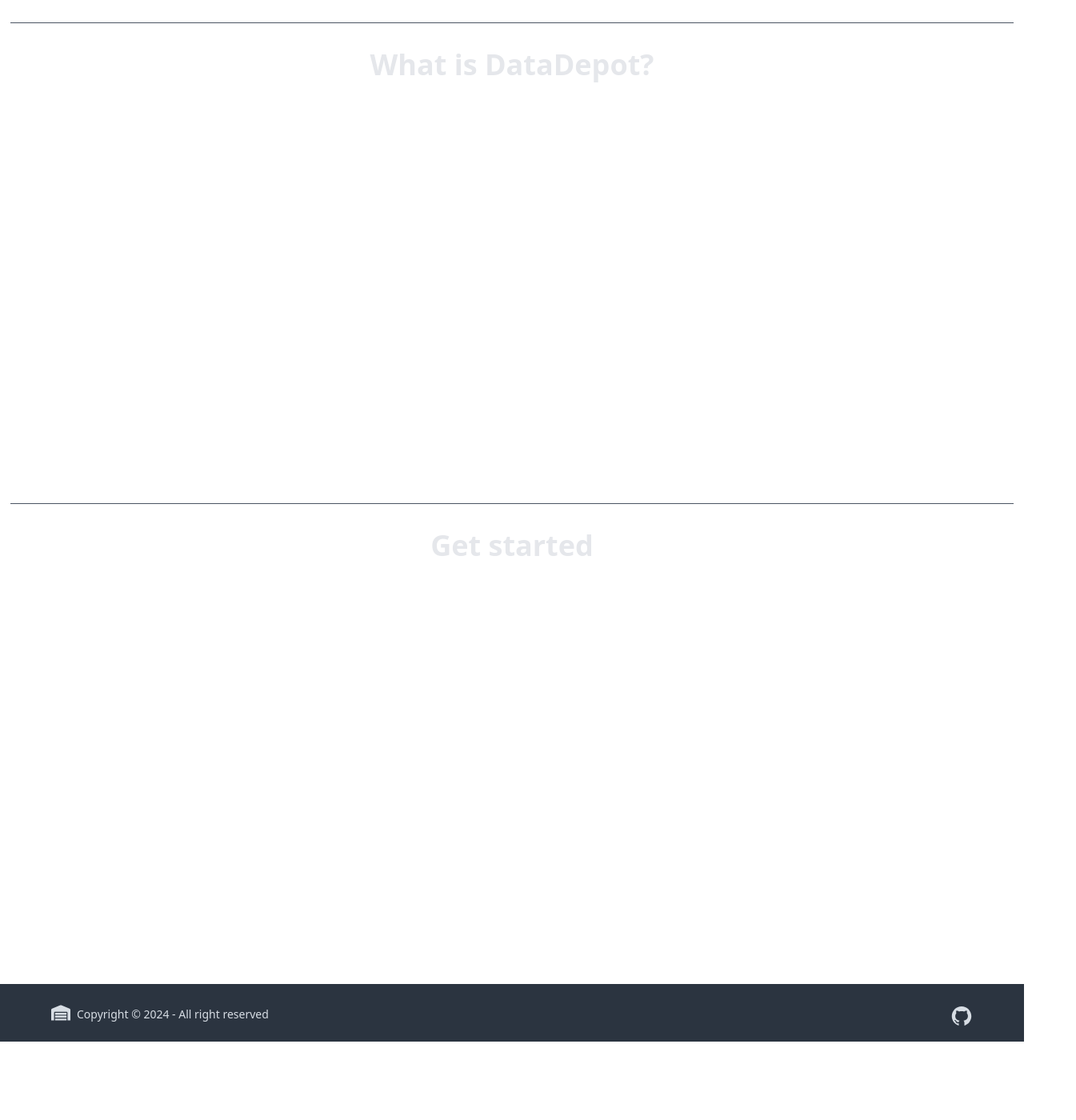
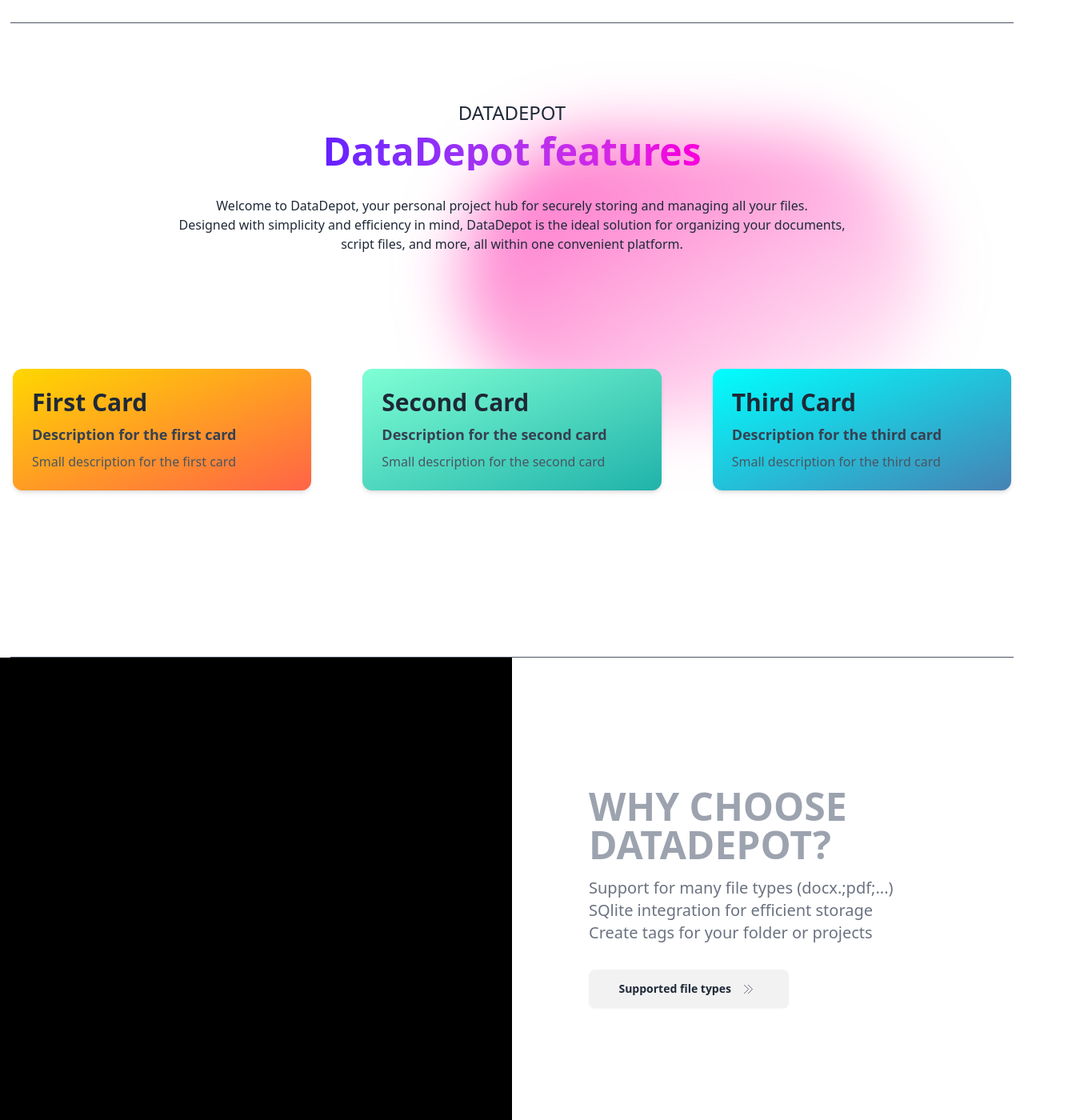
Before and after one commit to OndrejLosensky/DataDepot, a Next.js app: page / in a window 1280 px wide. Shown: the part 840-2240 px from the top of the page at 80% size, 1345 px wide, since content can reach past the window. Before the commit the page ends 2142 px from the top, so only its background shows below. Built offline with nearby package versions, Linux system fonts and the light colour scheme.

Commit message:
home/sections styling with components

```diff
--- a/components/Navbar.jsx
+++ b/components/Navbar.jsx
@@ -1,9 +1,10 @@
-import React from 'react';
+import React, { useState } from 'react';
 import Link from 'next/link';
 import LogoDark from './layout/LogoDark';
 import LogoLight from './layout/LogoLight';
 
 const Navbar = () => {
+  const [scrolled, isScrolled] = useState(false);
 
   const scrollToTop = () => {
     window.scrollTo({
@@ -13,7 +14,7 @@ const Navbar = () => {
   };
 
   return (
-    <div className="navbar bg-base-300 sticky top-0">
+    <div className="navbar bg-base-300 opacity-95 sticky top-0">
       <div className="navbar-start ml-4 hover:cursor-pointer" onClick={scrollToTop}>
         <LogoLight/>
         <h2 className='text-2xl pt-2 text-gray-200'> DataDepot </h2>
--- /dev/null
+++ b/components/home/About.jsx
@@ -0,0 +1,18 @@
+import React from 'react'
+
+const WhyChoose = () => {
+  return (
+    <div className='max-w-screen h-[600px] flex flex-row'>
+      <div className='w-1/2 flex flex-col justify-center'>
+          <h2 className='text-5xl text-gray-400 uppercase font-bold text-center pb-4'>
+            Get started
+          </h2>
+      </div>
+      <div className='w-1/2  bg-black'>
+
+      </div>
+    </div>
+  )
+}
+
+export default WhyChoose
--- a/components/home/GetStarted.jsx
+++ /dev/null
@@ -1,11 +0,0 @@
-import React from 'react'
-
-const GetStarted = () => {
-  return (
-    <div className='max-w-screen h-[600px]'>
-        <h2 className='font-semibold text-4xl text-gray-200 text-center pt-8'> Get started</h2>
-    </div>
-  )
-}
-
-export default GetStarted
--- a/components/home/Hero.jsx
+++ b/components/home/Hero.jsx
@@ -4,7 +4,7 @@ const Hero = () => {
         <div className='min-h-screen max-w-screen flex'>
           <div className='w-1/2 flex flex-col justify-center items-start ml-8 px-28 py-0'>
 
-          <div class="flex place-items-center relative before:absolute before:h-[600px] before:w-full sm:before:w-[580px] before:-translate-x-1/3 before:rounded-full before:bg-gradient-to-br before:from-custom-pink before:to-transparent before:blur-2xl before:content-[''] after:absolute after:-z-20 after:h-[180px] after:w-full sm:after:w-[240px] after:translate-x-1/3 after:bg-gradient-conic after:from-custom-purple after:via-custom-indigo after:blur-3xl after:content-[''] before:dark:bg-gradient-to-br before:dark:from-transparent before:dark:to-custom-purple before:dark:opacity-20 after:dark:from-custom-blue after:dark:via-[#4f01a9] after:dark:opacity-100 before:lg:h-[360px] z-[-1]">
+          <div class="flex place-items-center relative before:absolute before:h-[600px] before:w-full sm:before:w-[580px] before:-translate-x-[150px] before:-translate-y-[10px]  before:rounded-full before:bg-gradient-to-br before:from-custom-pink before:to-transparent before:blur-2xl before:content-[''] after:absolute after:-z-20 after:h-[180px] after:w-full sm:after:w-[240px] after:translate-x-1/3 after:bg-gradient-conic after:from-custom-purple after:via-custom-indigo after:blur-3xl after:content-[''] before:dark:bg-gradient-to-br before:dark:from-transparent before:dark:to-custom-purple before:dark:opacity-20 after:dark:from-custom-blue after:dark:via-[#4f01a9] after:dark:opacity-100 before:lg:h-[360px] z-[-1]">
             <h2 className='text-5xl font-semibold bg-gradient-to-r from-blue-500 via-purple-500 to-pink-500 text-transparent bg-clip-text shadow-glow'>
               Welcome to DataDepot
             </h2>
@@ -27,6 +27,9 @@ const Hero = () => {
             </button>
           </div>
 
+          <div class="flex place-items-center relative mr-32 mt-64 before:absolute before:h-[400px] before:w-full sm:before:w-[380px] before:translate-x-[450px] before:translate-y-[-350px] before:rounded-full before:bg-gradient-to-br before:from-warning before:to-transparent before:blur-2xl before:content-[''] after:absolute after:-z-20 after:h-[180px] after:w-full sm:after:w-[240px] after:translate-x-1/3 after:bg-gradient-conic after:from-secondary after:via-success after:blur-3xl after:content-[''] before:dark:bg-gradient-to-br before:dark:from-transparent before:dark:to-primary before:dark:opacity-20 after:dark:from-green-600 after:dark:via-green-400 after:dark:opacity-100 before:lg:h-[300px] z-[-1]"></div>
+
+
           <div className='w-1/2 flex flex-col justify-center items-end'>
             <div className="mockup-code shadow-xl rounded-none bg-base-300">
               <pre className='pl-6 pt-16' data-prefix="~/Desktop">
--- a/components/home/WhatIs.jsx
+++ b/components/home/WhatIs.jsx
@@ -1,10 +1,29 @@
 import React from 'react'
+import SectionTitle from '../layout/SectionTitle'
+import FeaturesCardsContainer from '../layout/FeaturesCard'
 
 const WhatIs = () => {
   return (
     <section>
-        <div className='max-w-screen h-[600px]'>
-            <h2 className='font-semibold text-4xl text-gray-200 text-center pt-8'> What is DataDepot?</h2>
+        <div className='max-w-screen max-h-screen py-24'>
+            <SectionTitle name="DataDepot"/>
+            <div className="w-2/4 mx-auto text-center font-bold">
+              <p className="text-5xl bg-gradient-to-r from-primary to-secondary text-transparent bg-clip-text">
+                DataDepot features
+              </p>
+            </div>
+            <div>
+              <p className='text-center pt-8'>
+                Welcome to DataDepot, your personal project hub for securely storing and managing all your files. <br />
+                Designed with simplicity and efficiency in mind, DataDepot is the ideal solution for organizing your documents, <br />
+                script files, and more, all within one convenient platform.
+              </p>
+              <div class="flex place-items-center relative pl-32 mt-8 ml-64 before:absolute before:h-[600px] before:w-full sm:before:w-[580px] before:translate-x-1/3 before:rounded-full before:bg-gradient-to-br before:from-custom-pink before:to-transparent before:blur-2xl before:content-[''] after:absolute after:-z-20 after:h-[180px] after:w-full sm:after:w-[240px] after:translate-x-1/3 after:bg-gradient-conic after:from-custom-purple after:via-custom-indigo after:blur-3xl after:content-[''] before:dark:bg-gradient-to-br before:dark:from-transparent before:dark:to-custom-purple before:dark:opacity-20 after:dark:from-custom-blue after:dark:via-[#4f01a9] after:dark:opacity-100 before:lg:h-[360px] z-[-1]"></div>
+            </div>
+            <div>
+              <FeaturesCardsContainer/>
+            </div>
+
         </div>
         <div className='border-b border-gray-600 w-[98%] mx-auto'></div>
     </section>
--- /dev/null
+++ b/components/home/WhyChoose.jsx
@@ -0,0 +1,52 @@
+import React from 'react'
+
+const WhyChoose = () => {
+  return (
+    <div className='max-w-screen h-[600px] flex flex-row'>
+      <div className='w-1/2 bg-black'>
+
+      </div>
+      <div className='w-1/2 flex flex-col justify-center'>
+          <h2 className='text-5xl text-gray-400 uppercase ml-24 font-bold text-left pb-4'>
+            Why choose DataDepot?
+          </h2>
+          <p className='text-left text-xl text-gray-500 ml-24'>
+            Support for many file types (docx.;pdf;...) <br />
+            SQlite integration for efficient storage <br />
+            Create tags for your folder or projects
+          </p>
+          <div className='pt-8'>
+            <button className='text-left ml-24 btn w-[250px] hover:-translate-y-1 duration-200'>
+            Supported file types
+            <svg
+              viewBox="0 0 64 64"
+              fill="currentColor"
+              height="1.5em"
+              width="1.9em"
+            >
+              <path
+                fill="none"
+                stroke="currentColor"
+                strokeLinejoin="bevel"
+                strokeMiterlimit={10}
+                strokeWidth={2}
+                d="M31 15l17 17-17 17"
+              />
+              <path
+                fill="none"
+                stroke="currentColor"
+                strokeLinejoin="bevel"
+                strokeMiterlimit={10}
+                strokeWidth={2}
+                d="M16 15l17 17-17 17"
+              />
+            </svg>
+
+            </button>
+          </div>
+      </div>
+    </div>
+  )
+}
+
+export default WhyChoose
--- /dev/null
+++ b/components/layout/FeaturesCard.jsx
@@ -0,0 +1,58 @@
+import React from 'react';
+
+const FeaturesCard = ({ heading, description, smallDescription, gradientFrom, gradientTo }) => {
+  const cardStyle = {
+    backgroundImage: `linear-gradient(to bottom right, ${gradientFrom}, ${gradientTo})`,
+  };
+
+  return (
+    <div className="w-[400px] flex flex-col h-auto bg-white rounded-xl shadow-md p-6 m-4" style={cardStyle}>
+      <h2 className="text-3xl font-bold mb-2">{heading}</h2>
+      <h4 className="text-lg font-semibold text-gray-700 mb-2">{description}</h4>
+      <p className="text-base text-gray-600">{smallDescription}</p>
+    </div>
+  );
+};
+
+const cardData = [
+  {
+    heading: 'First Card',
+    description: 'Description for the first card',
+    smallDescription: 'Small description for the first card',
+    gradientFrom: '#FFD700', // Gold
+    gradientTo: '#FF6347',   // Tomato
+  },
+  {
+    heading: 'Second Card',
+    description: 'Description for the second card',
+    smallDescription: 'Small description for the second card',
+    gradientFrom: '#7FFFD4', // Aquamarine
+    gradientTo: '#20B2AA',   // LightSeaGreen
+  },
+  {
+    heading: 'Third Card',
+    description: 'Description for the third card',
+    smallDescription: 'Small description for the third card',
+    gradientFrom: '#00FFFF', // Cyan
+    gradientTo: '#4682B4',   // SteelBlue
+  },
+];
+
+const FeaturesCardsContainer = () => {
+  return (
+        <div className="flex flex-row gap-x-8 py-24 justify-center">
+        {cardData.map((card, index) => (
+            <FeaturesCard
+            key={index}
+            heading={card.heading}
+            description={card.description}
+            smallDescription={card.smallDescription}
+            gradientFrom={card.gradientFrom}
+            gradientTo={card.gradientTo}
+            />
+        ))}
+        </div>
+  );
+};
+
+export default FeaturesCardsContainer;
--- a/components/layout/SectionTitle.jsx
+++ b/components/layout/SectionTitle.jsx
@@ -1,11 +1,13 @@
-import React from 'react'
+import React from 'react';
 
-const SectionTitle = ({name}) => {
+const SectionTitle = ({ name }) => {
   return (
-    <div className='text-2xl text-center pb-1 font-thin text-blue-500'>
-        <p>{name}</p>
+    <div className="text-2xl text-center pb-2 uppercase w-48 mx-auto">
+      <p className="">
+        {name}
+      </p>
     </div>
-  )
-}
+  );
+};
 
-export default SectionTitle
+export default SectionTitle;
--- a/pages/index.js
+++ b/pages/index.js
@@ -1,12 +1,10 @@
 import '../src/app/globals.css';
 import 'daisyui/dist/full.css';
-import PrelineScript from '../components/PrelineScript';
 import Navbar from '../components/Navbar';
 import Footer from '../components/Footer';
 import { Helmet } from 'react-helmet';
-import GetStarted from '../components/home/GetStarted';
-import Preview from '../components/Preview';
-import Contact from '../components/Contact';
+import WhyChoose from '../components/home/WhyChoose';
+import About from '../components/home/About'
 import Hero from '../components/home/Hero';
 import WhatIs from '../components/home/WhatIs';
 
@@ -25,16 +23,16 @@ function LandingPage (){
             <Hero/>
 
             <WhatIs/>
-            <GetStarted/>
+            <WhyChoose/>
+            <About/>
             {/* Get started page + all content on main page
             <GetStarted/>
             <Preview/>
             <Contact/>
             */}
 
-            {/* Footer + PrelineUI script for components */}
+            {/* Footer */}
             <Footer/>
-            <PrelineScript/>
         </main>
     )
 }
--- a/src/app/globals.css
+++ b/src/app/globals.css
@@ -28,3 +28,13 @@ html, body {
 .navbar {
     z-index: 2; /* Set a higher z-index value */
   }
+
+  .glass-bg {
+    position: absolute;
+    top: 0;
+    left: 0;
+    width: 100%;
+    height: 100%;
+    backdrop-filter: blur(10px);
+    z-index: -1;
+  }
```
Also changed, not shown: components/PrelineScript.tsx (deleted, +0 -27 lines).
